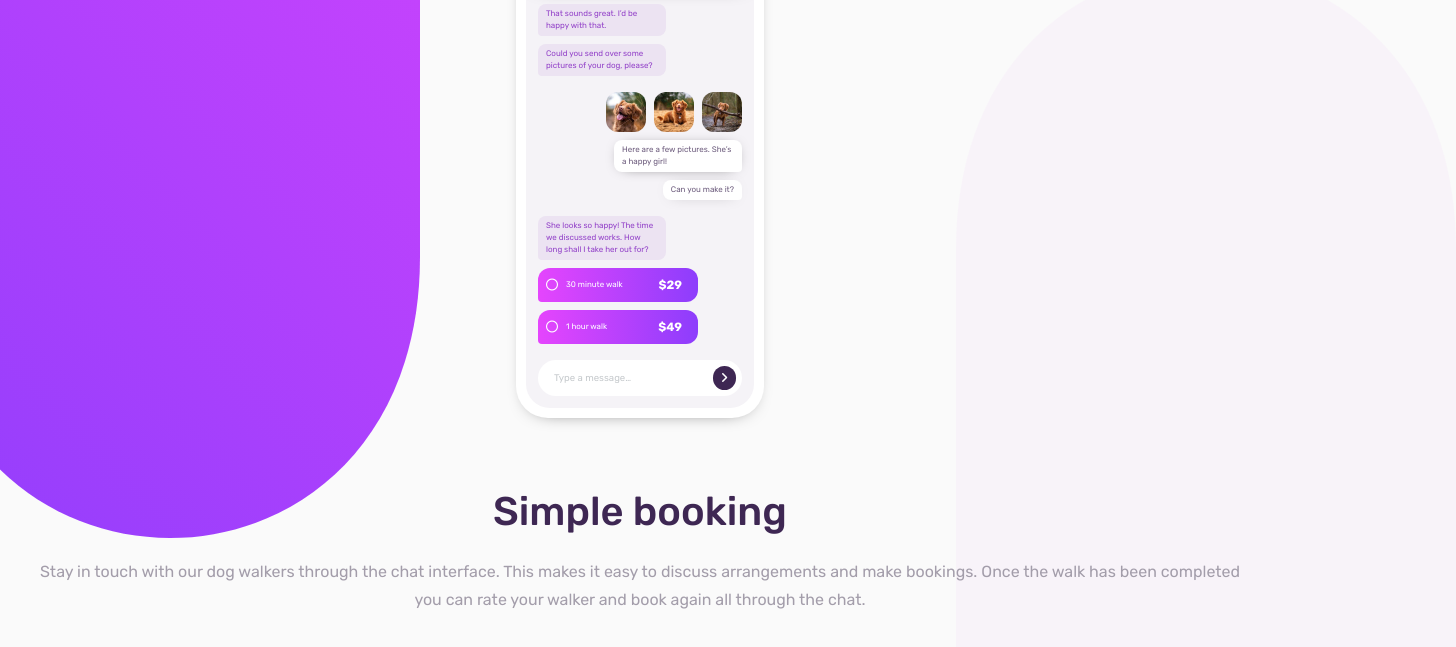
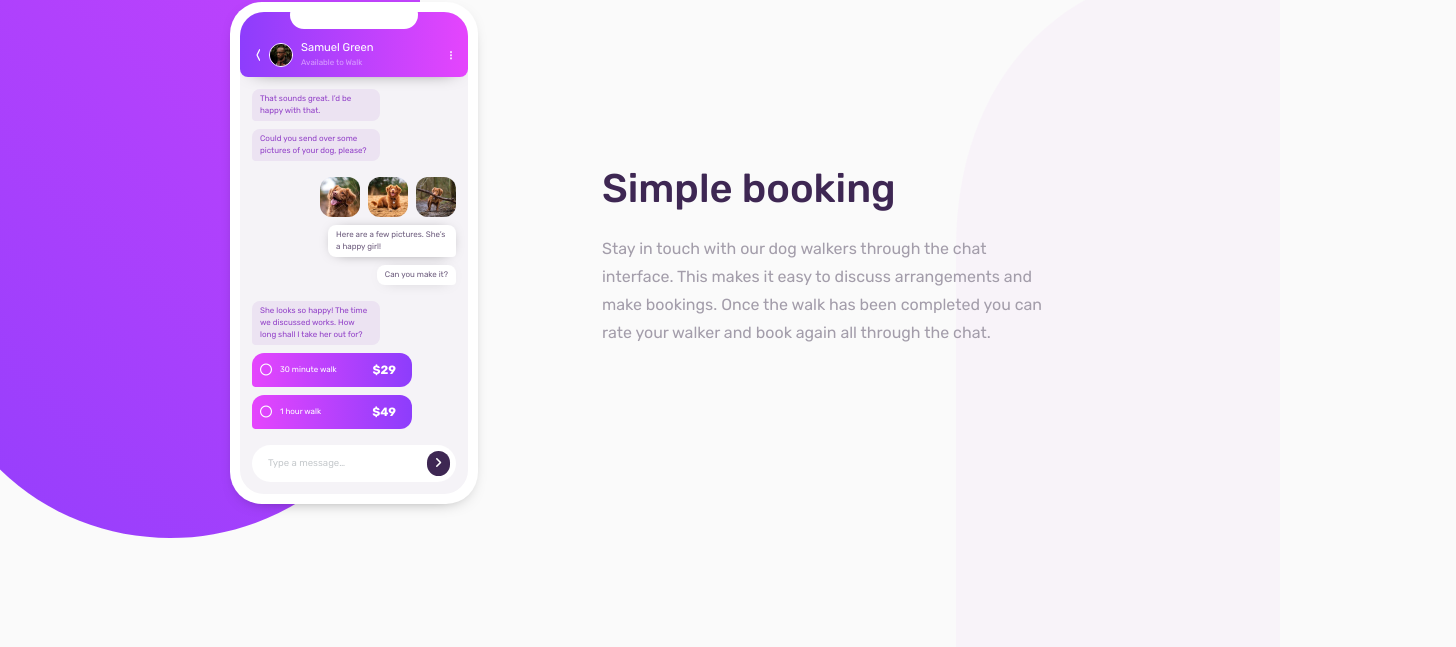
Before and after one commit to JustANipple/chat-app-css-illustration, a plain HTML site: page index.html in a window 1280 px wide. Shown: the part 147-794 px from the top of the page, 1456 px wide, since content can reach past the window. Drawn offline with Linux system fonts and the light colour scheme.

Commit message:
modified:   stuffLearned.md 	modified:   style.css

```diff
--- a/style.css
+++ b/style.css
@@ -10,7 +10,7 @@
 }
 html, body {
     height: 100%;
-    overflow: hidden;
+    overflow-x: hidden;
 }
 body {
   line-height: 1.5;
@@ -54,9 +54,10 @@ p, h1, h2, h3, h4, h5, h6 {
 
 /* Styling */
 body {
-    height: 100vh;
     background-color: #fafafa;
     font-family: var(--ff-rubik);
+    position: relative;
+    height: 100vh;
 }
 
 .container {
@@ -65,7 +66,6 @@ body {
   gap: 4rem;
   justify-content: center;
   align-items: center;
-  overflow: hidden;
   padding: 4rem 2.25rem;
 }
 
@@ -112,7 +112,6 @@ body {
 
 .app {
   border-radius: 1.5rem;
-  overflow: hidden;
   overflow: hidden;
   background-color: var(--app-bg-clr);
 }
@@ -293,8 +292,17 @@ body {
   outline: none;
 }
 
+
 /* Desktop view */
 @media screen and (min-width: 1024px) {
+
+  body {
+    height: 100vh;
+    display: flex;
+    justify-content: center;
+    align-items: center;
+    overflow: hidden;
+  }
 
   /* ====== Backgrounds ====== */
   .purple-bg {
@@ -302,9 +310,22 @@ body {
     top: -6rem;
     transition: left 1s ease-in-out, top 1s ease-in-out;
   }
+
   .light-grey-bg {
     right: -11rem;
     bottom: -6rem;
     transition: right 1s ease-in-out, bottom 1s ease-in-out;
   }
+
+  /* ====== Main ====== */
+  .container {
+    flex-direction: row;
+    gap: 7.75rem;
+    overflow: hidden;
+  }
+
+  .content {
+    max-width: 28rem;
+    text-align: left;
+  }
 }
```
Also changed, not shown: 1 other file.
